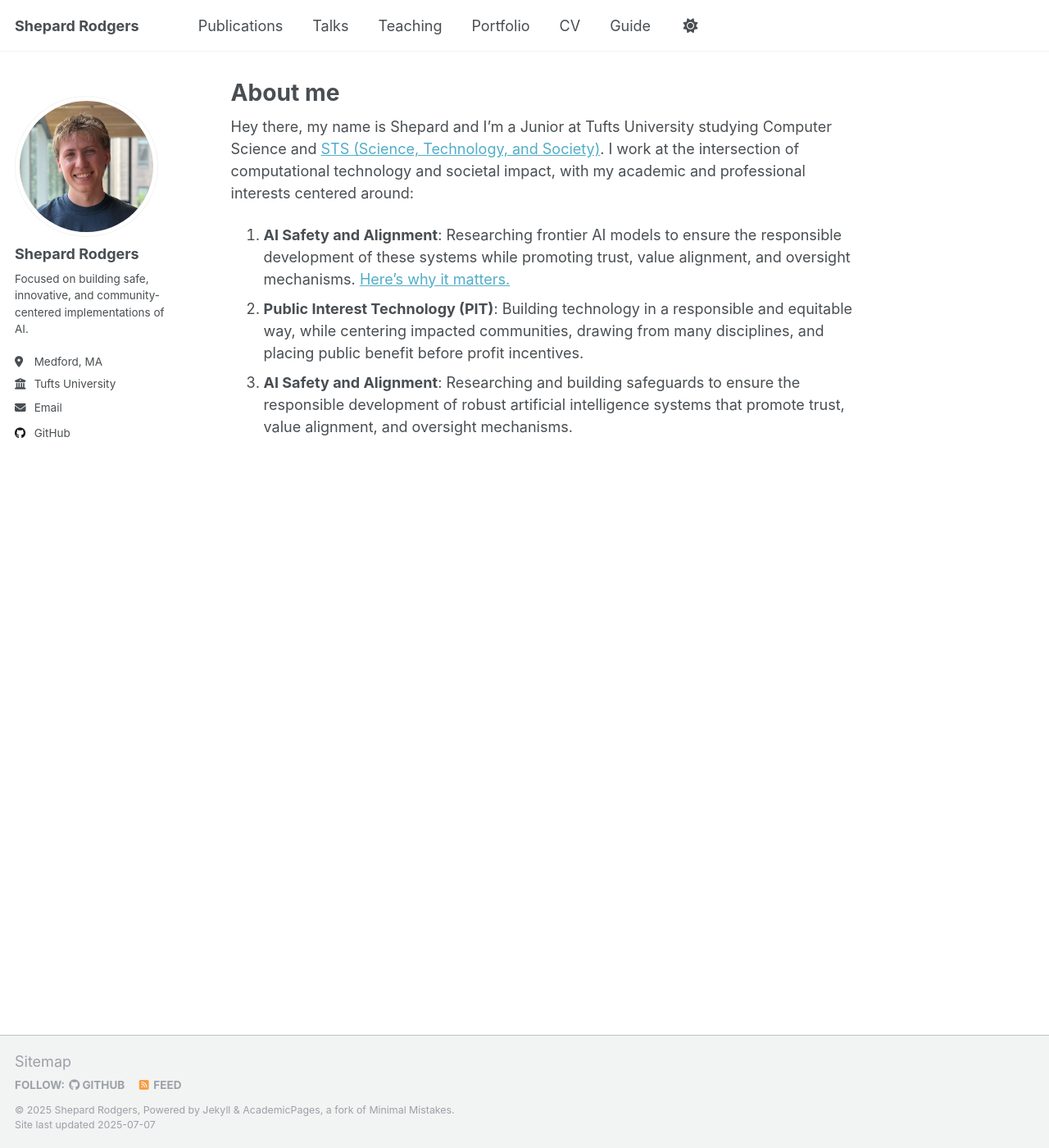
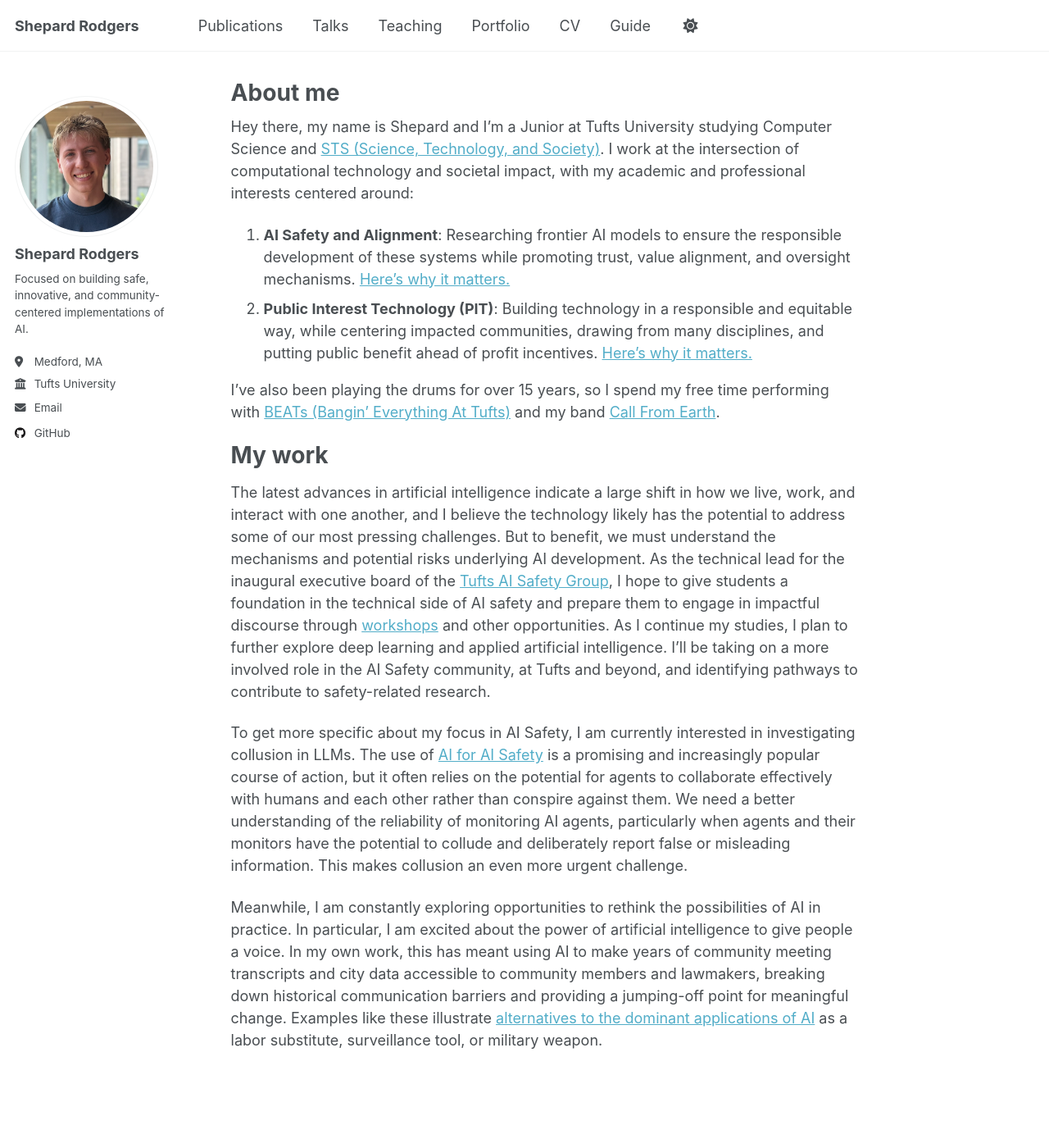
Before and after one commit to ShepardRodgers/ShepardRodgers.github.io, a Jekyll site: the page built from _pages/about.md, in a window 1280 px wide and 1400 px high. Shown: the whole window at 82% size. Built offline with Jekyll 4.4.1, drawn with Linux system fonts in a browser that asks for light colours; a script that is not in the unit is left out.

Commit message:
More improvements to "about me" and new "My Work" section

```diff
--- a/_pages/about.md
+++ b/_pages/about.md
@@ -9,5 +9,14 @@
 
 Hey there, my name is Shepard and I'm a Junior at Tufts University studying Computer Science and [STS (Science, Technology, and Society)](https://admissions.tufts.edu/blogs/jumbo-talk/post/what-s-sts/). I work at the intersection of computational technology and societal impact,  with my academic and professional interests centered around:
 1. **AI Safety and Alignment**: Researching frontier AI models to ensure the responsible development of these systems while promoting trust, value alignment, and oversight mechanisms. [Here's why it matters.](https://safe.ai/ai-risk)
-2. **Public Interest Technology (PIT)**: Building technology in a responsible and equitable way, while centering impacted communities, drawing from many disciplines, and placing public benefit before profit incentives.
-2. **AI Safety and Alignment**: Researching and building safeguards to ensure the responsible development of robust artificial intelligence systems that promote trust, value alignment, and oversight mechanisms.
+2. **Public Interest Technology (PIT)**: Building technology in a responsible and equitable way, while centering impacted communities, drawing from many disciplines, and putting public benefit ahead of profit incentives. [Here's why it matters.](https://ssir.org/articles/entry/building_the_public_interest_technology_infrastructure_of_the_future)
+
+I've also been playing the drums for over 15 years, so I spend my free time performing with [BEATs (Bangin' Everything At Tufts)](https://youtu.be/3nhnJPwA8YY?si=5IJM0O9coFk5T_Tt) and my band [Call From Earth](https://www.instagram.com/call.from.earth/).
+
+My work
+======
+The latest advances in artificial intelligence indicate a large shift in how we live, work, and interact with one another, and I believe the technology likely has the potential to address some of our most pressing challenges. But to benefit, we must understand the mechanisms and potential risks underlying AI development. As the technical lead for the inaugural executive board of the [Tufts AI Safety Group](https://tuftsaisafety.com/), I hope to give students a foundation in the technical side of AI safety and prepare them to engage in impactful discourse through [workshops](https://www.arena.education/) and other opportunities. As I continue my studies, I plan to further explore deep learning and applied artificial intelligence. I'll be taking on a more involved role in the AI Safety community, at Tufts and beyond, and identifying pathways to contribute to safety-related research.
+
+To get more specific about my focus in AI Safety, I am currently interested in investigating collusion in LLMs. The use of [AI for AI Safety](https://joecarlsmith.substack.com/p/ai-for-ai-safety) is a promising and increasingly popular course of action, but it often relies on the potential for agents to collaborate effectively with humans and each other rather than conspire against them. We need a better understanding of the reliability of monitoring AI agents, particularly when agents and their monitors have the potential to collude and deliberately report false or misleading information. This makes collusion an even more urgent challenge.
+
+Meanwhile, I am constantly exploring opportunities to rethink the possibilities of AI in practice. In particular, I am excited about the power of artificial intelligence to give people a voice. In my own work, this has meant using AI to make years of community meeting transcripts and city data accessible to community members and lawmakers, breaking down historical communication barriers and providing a jumping-off point for meaningful change. Examples like these illustrate [alternatives to the dominant applications of AI](https://www.techpolicy.press/doge-is-using-ai-to-centralize-government-power-its-time-to-flip-the-script-/) as a labor substitute, surveillance tool, or military weapon.
```
